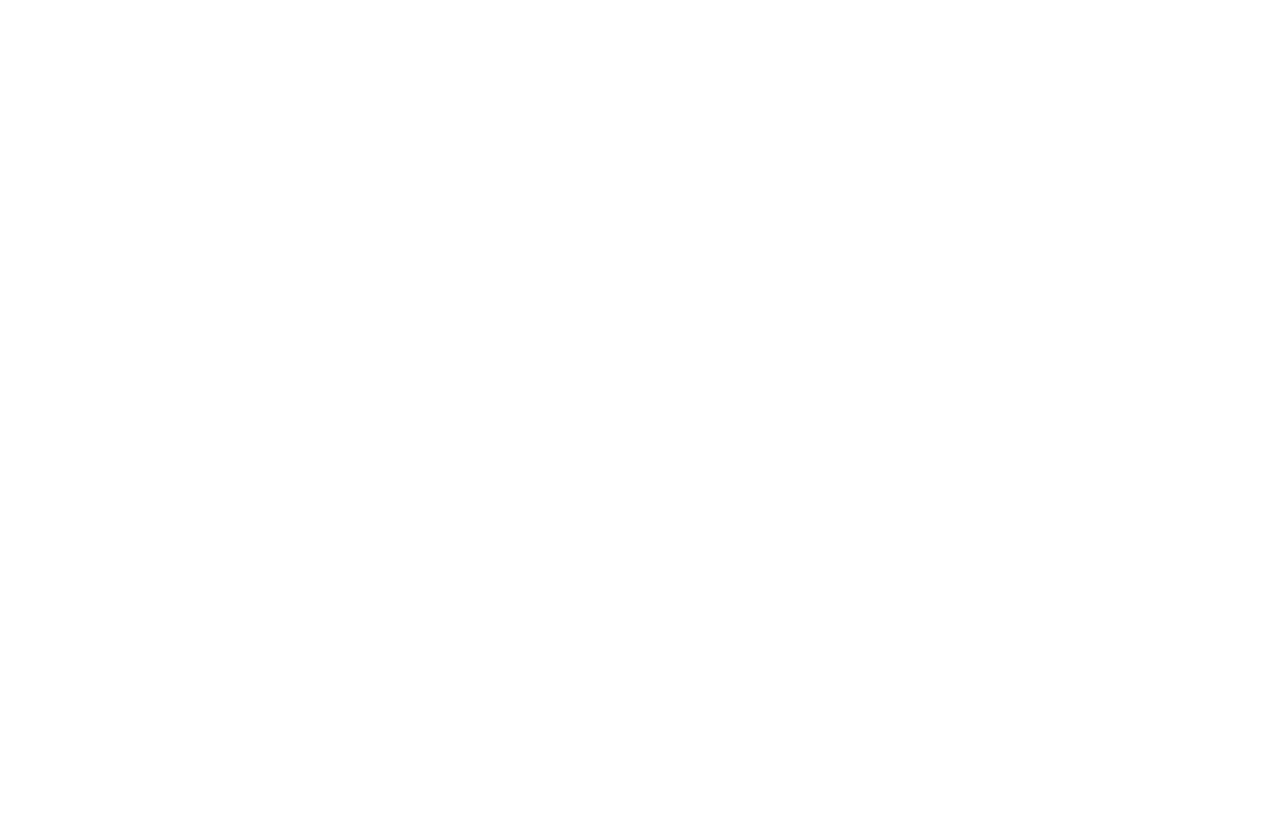
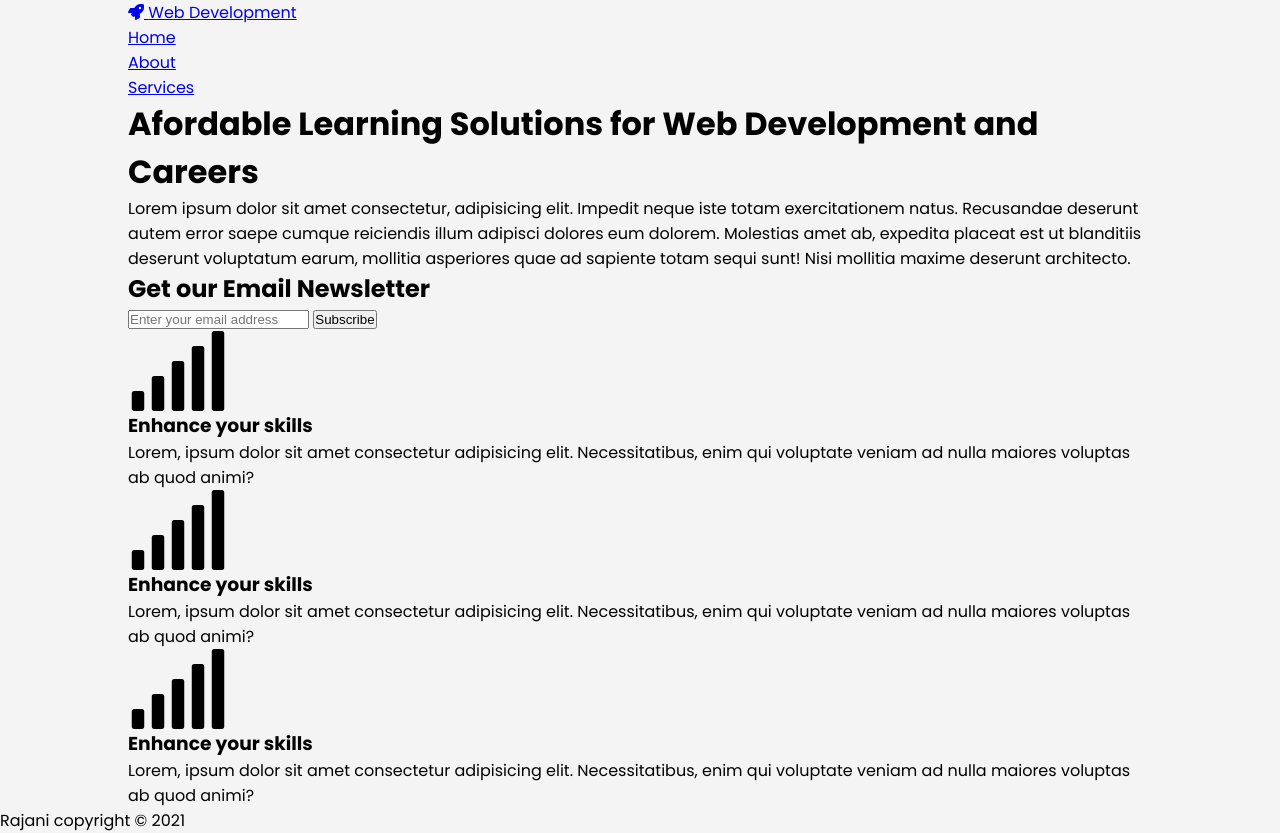
Before and after one commit to Rajani-Surarapu/email-newsletter, a plain HTML site: page index.html in a window 1280 px wide. Before the commit the page ends 800 px from the top, so only its background shows below. Drawn offline with Linux system fonts and the light colour scheme.

Commit message:
home page html completed

```diff
--- a/index.html
+++ b/index.html
@@ -13,6 +13,76 @@
      referrerpolicy="no-referrer" />
 </head>
 <body>
+    <nav>
+        <div class="container">
+            <div class="branding">
+            <a href ="#"><i class="fas fa-rocket"></i> <span>Web Development</span></a>
+            </div>
+            <ul>
+                <li><a href="#">Home</a></li>
+                <li><a href="#">About</a></li>
+                <li><a href="#">Services</a></li>
+            </ul>
+        </div>
+    </nav>
+    <header>
+        <div class="container">
+            <h1>Afordable Learning Solutions for Web Development and Careers</h1>
+            <p>
+                Lorem ipsum dolor sit amet consectetur, adipisicing elit. Impedit neque iste
+                totam exercitationem natus. Recusandae deserunt autem error saepe cumque reiciendis
+                 illum adipisci dolores eum dolorem. Molestias amet ab, expedita placeat est ut
+                  blanditiis deserunt voluptatum earum, mollitia asperiores quae ad sapiente totam
+                  sequi sunt! Nisi mollitia maxime deserunt architecto.
+            </p>
+        </div>
+    </header>
+    <section class ="news-letter">
+        <div class="container">
+            <h2>Get our Email Newsletter</h2>
+            <form action="#">
+                <input type ="email" name ="email" id="email" placeholder="Enter your email address"/>
+                <button type="submit" class ="btn">Subscribe</button>
+
+            </form>
+        </div>
+    </section>
+    <section class ="cards">
+        <div class="container">
+            <div class="cards">
+                <i class="fa fa-signal fa-5x"></i>
+                <h3>Enhance your skills</h3>
+                <p>
+                    Lorem, ipsum dolor sit amet consectetur adipisicing elit.
+                    Necessitatibus, enim qui voluptate veniam ad nulla maiores
+                     voluptas ab quod animi?
+                </p>
+            </div>
+            <div class="cards">
+                <i class="fa fa-signal fa-5x"></i>
+                <h3>Enhance your skills</h3>
+                <p>
+                    Lorem, ipsum dolor sit amet consectetur adipisicing elit.
+                    Necessitatibus, enim qui voluptate veniam ad nulla maiores
+                     voluptas ab quod animi?
+                </p>
+            </div>
+            <div class="cards">
+                <i class="fa fa-signal fa-5x"></i>
+                <h3>Enhance your skills</h3>
+                <p>
+                    Lorem, ipsum dolor sit amet consectetur adipisicing elit.
+                    Necessitatibus, enim qui voluptate veniam ad nulla maiores
+                     voluptas ab quod animi?
+                </p>
+            </div>
+        </div>
+    </section>
+    <footer>
+        <p>
+            Rajani copyright &copy; 2021
+        </p>
+    </footer>
 
 </body>
 </html>
--- a/styles/style.css
+++ b/styles/style.css
@@ -1,4 +1,28 @@
 @import url('https://fonts.googleapis.com/css2?family=Poppins:wght@400;500;600;700;800;900&display=swap');
+
+
+
+
+
+*, *::after, *::before{
+ margin: 0;
+ padding: 0;
+ box-sizing: border-box;
+}
+html{
+    font-size: 16px;
+}
+
 body{
     font-family: 'Poppins', sans-serif;
+    padding: 0;
+    margin: 0;
+    background-color: #f4f4f4;
+
 }
+.container{
+    width: 80%;
+    margin: auto;
+    overflow: hidden;
+
+}
```
